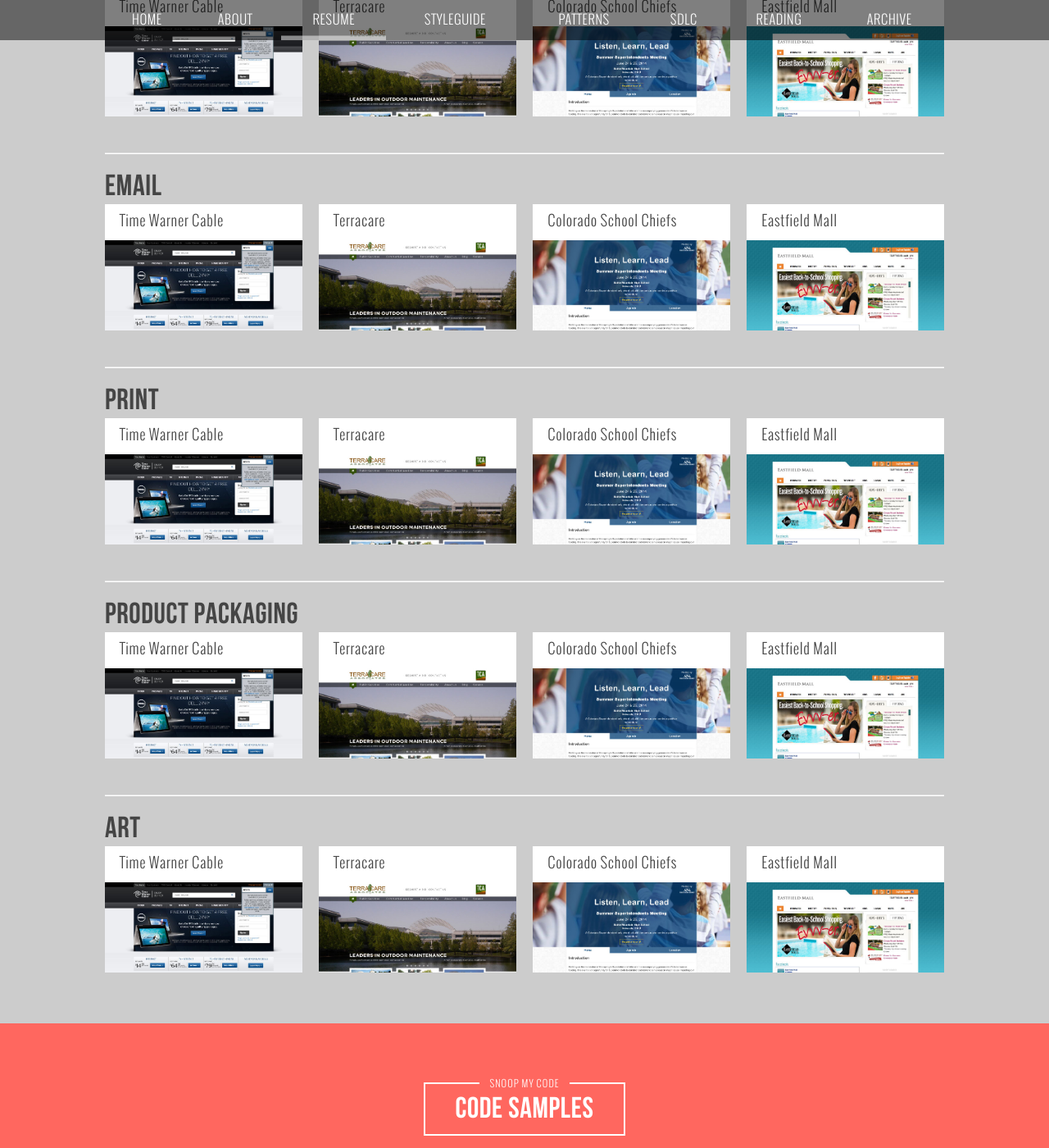
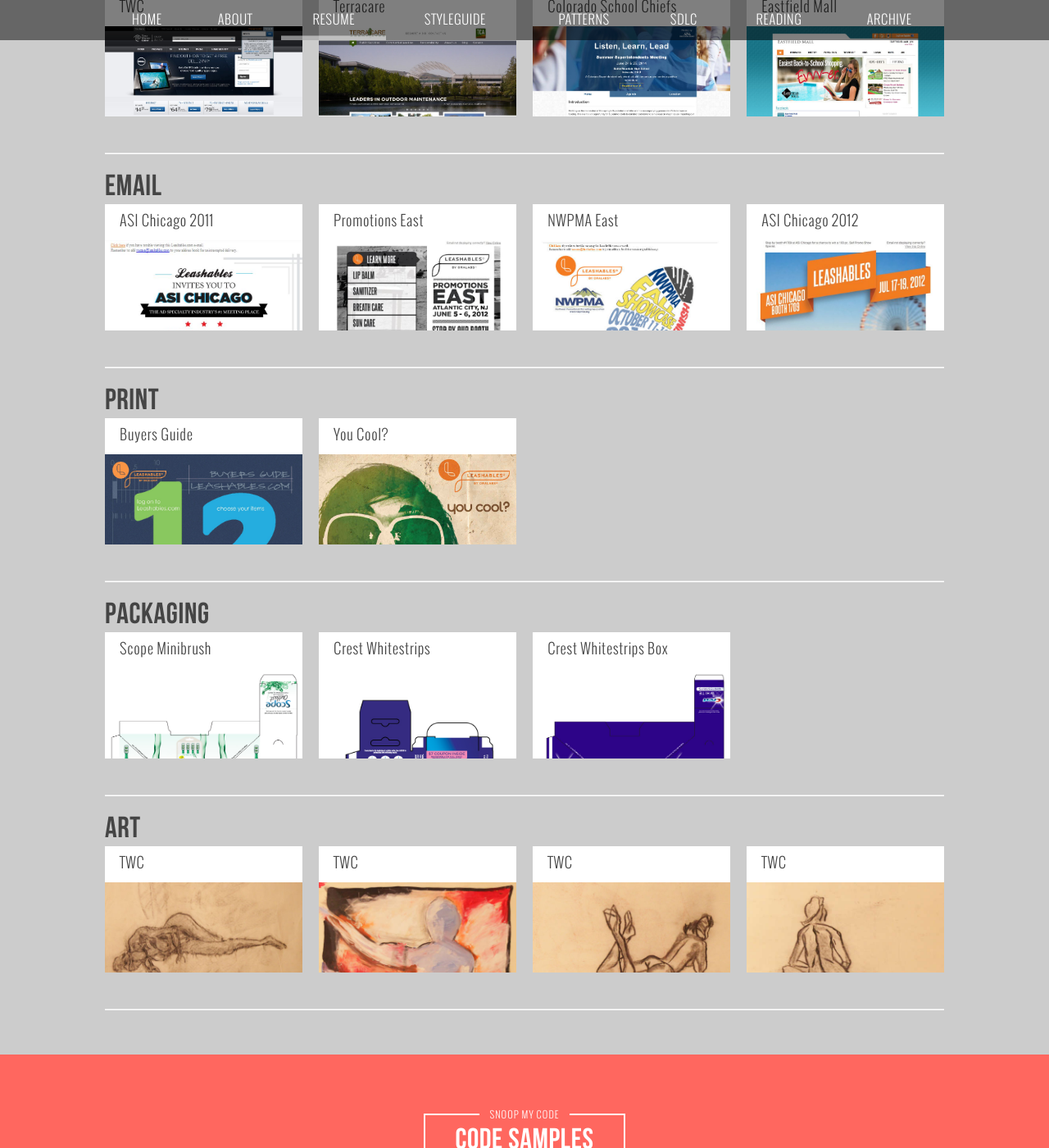
Before and after one commit to quattromani/maxquattromani, a Jekyll site: the page built from resume/index.html, in a window 1280 px wide and 1400 px high, scrolled down 5485 px. Shown: the whole window at 82% size. Built offline with Jekyll 4.4.1, drawn with Linux system fonts in a browser that asks for light colours; nearby versions of some CDN libraries.

Commit message:
modals loop fixed

```diff
--- a/_includes/portfolio/index.html
+++ b/_includes/portfolio/index.html
@@ -29,7 +29,83 @@
   <hr>
 
 
-  <h2>Web</h2>
+
+
+  {% for item in site.data.modals %}
+  <h2>{{ item.section }}</h2>
+  <div class="row">
+    {% for example in item.examples %}
+    <div class="fourth">
+      <span class="modal-button" id="{{ example.slide }}">
+        <div class="portfolio-gallery">
+          <div class="cap">
+            {{ example.title }}
+          </div>
+          <img src="/images/{{ example.img }}" alt="{{ example.alt }}">
+        </div>
+      </span>
+    </div>
+    {% endfor %}
+  </div>
+  <hr>
+  {% endfor %}
+
+  {% include end_content.html %}
+</section>
+<!-- /.portfolio -->
+
+<!-- Modal -->
+{% for item in site.data.modals %}
+{% for example in item.examples %}
+<div class="modal">
+
+  <div id="modal{{ example.slide }}" class="modal-container">
+    <div class="modal-close"></div>
+    <div id="modal-content">
+
+      <div class="modal-header">
+        <h3>{{ example.alt }}</h3>
+      </div>
+
+      <div class="modal-body">
+        <figure>
+        <img src="../images/{{ example.img }}" alt="{{ example.alt }}">
+          <figcaption><a href="http://{{ example.url }}">{{ example.alt }}</a></figcaption>
+        </figure>
+      </div>
+      <div class="modal-footer">
+      </div>
+
+    </div>
+  </div>
+</div>
+{% endfor %}
+{% endfor %}
+<div class="modal-overlay"></div>
+
+
+
+
+
+
+
+
+
+
+
+
+
+
+
+
+
+
+
+
+
+
+
+<!--   <h2>Web</h2>
   <div class="row">
     <div class="fourth">
       <span class="modal-button" id="1">
@@ -273,7 +349,7 @@
 <!-- /.portfolio -->
 
 <!-- Modal -->
-<div class="modal">
+<!-- <div class="modal">
   <div id="modal1" class="modal-container">
     <div class="modal-close"></div>
     <div id="modal-content">
@@ -731,5 +807,5 @@
     </div>
   </div>
 </div>
-<div class="modal-overlay"></div>
+<div class="modal-overlay"></div> -->
 <!-- ./ Modal -->
```
Also changed, not shown: _data/modals.yml (+30 -13 lines), css/main.min.css, 1 other file.
